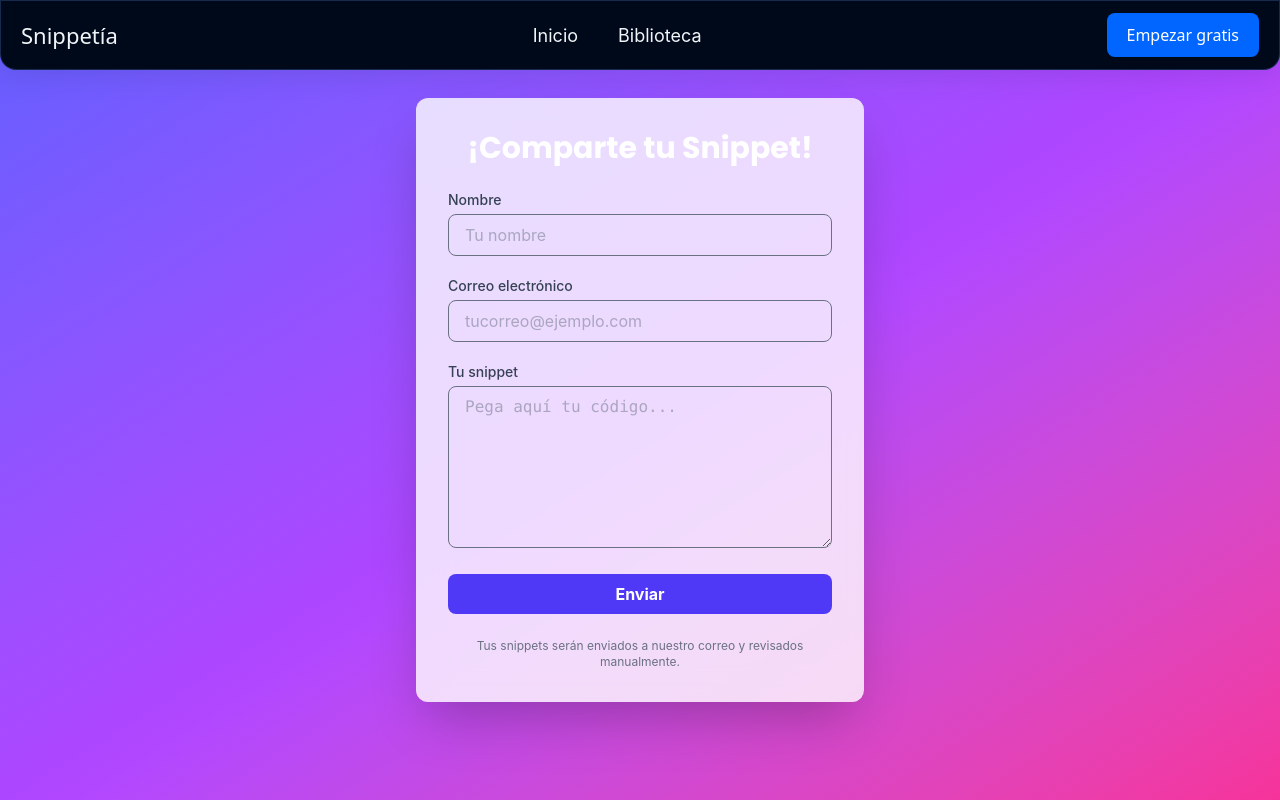
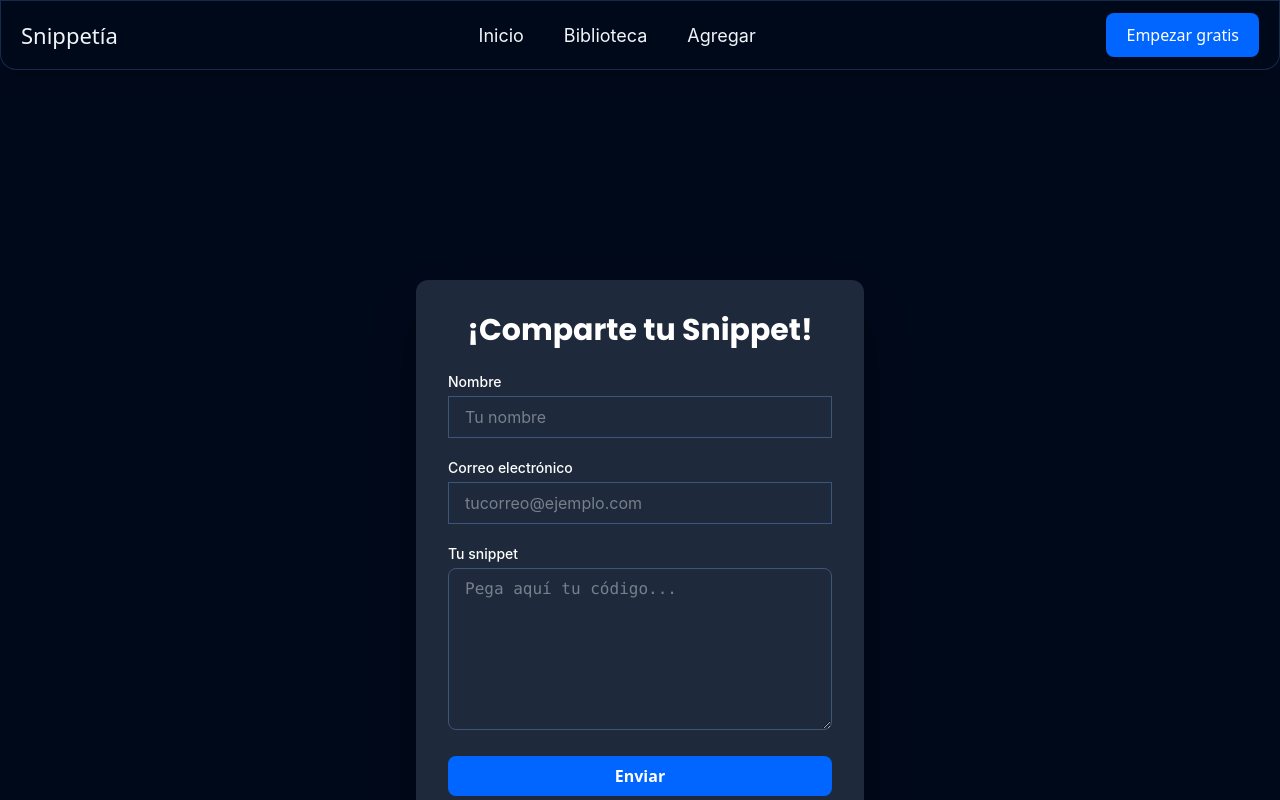
Before and after one commit to ManuelDavGomez/Personal---Snippet-a, a Next.js app: page /pages/agregar in a window 1280 px wide. Shown: the top 800 px of the page. Built offline with nearby package versions, Linux system fonts and the light colour scheme.

Commit message:
Se implemento la pagina de agregar snippets con un correo

```diff
--- a/src/app/components/Nav.jsx
+++ b/src/app/components/Nav.jsx
@@ -36,6 +36,11 @@ const Nav = () => {
             Biblioteca
           </Link>
         </li>
+          <li>
+          <Link href="/pages/agregar" class="nav-links">
+            Agregar
+          </Link>
+        </li>
       </ul>
 
       <button class="bg-blue-600 text-white px-4 py-2 rounded-lg">Empezar gratis</button>
--- a/src/app/pages/agregar/page.js
+++ b/src/app/pages/agregar/page.js
@@ -7,33 +7,34 @@ const Page = () => {
 
   if (state.succeeded) {
     return (
-      <div className="min-h-screen flex items-center justify-center bg-gradient-to-br from-indigo-500 via-purple-500 to-pink-500">
-        <div className="bg-white/80 backdrop-blur-lg rounded-xl shadow-2xl p-8 w-full max-w-md text-center">
+      <section className="min-h-screen flex items-center justify-center ">
+        <section className="bg-white/80 backdrop-blur-lg rounded-xl shadow-2xl p-8 w-full max-w-md text-center">
           <h1 className="text-3xl font-bold text-indigo-700 mb-6">
             ¡Gracias por tu snippet! 🎉
           </h1>
           <p className="text-gray-700">Lo hemos recibido correctamente.</p>
-        </div>
-      </div>
+        </section>
+      </section>
     );
   }
 
   return (
-    <div className="min-h-screen flex items-center justify-center bg-gradient-to-br from-indigo-500 via-purple-500 to-pink-500">
-      <div className="bg-white/80 backdrop-blur-lg rounded-xl shadow-2xl p-8 w-full max-w-md">
+    <section className="min-h-screen flex items-center justify-center !pt-70 pb-70">
+      <secion className="bg-[#1E293B] backdrop-blur-lg rounded-xl shadow-2xl p-8 w-full max-w-md">
         <h1 className="text-3xl font-bold text-center text-indigo-700 mb-6">
           ¡Comparte tu Snippet!
         </h1>
         <form className="space-y-5" onSubmit={handleSubmit}>
           <div>
-            <label className="block text-sm font-medium text-gray-700">
+            <label className="block text-sm font-medium text-white">
               Nombre
             </label>
             <input
               type="text"
               name="nombre"
               required
-              className="mt-1 w-full px-4 py-2 border rounded-lg focus:outline-none focus:ring-2 focus:ring-indigo-400"
+              autoComplete="off"
+              className="mt-1 w-full px-4 py-2 border border-[#3e557a] text-gray-300 focus:outline-none focus:ring-2 focus:ring-[#0066ff]"
               placeholder="Tu nombre"
             />
             <ValidationError
@@ -43,14 +44,15 @@ const Page = () => {
             />
           </div>
           <div>
-            <label className="block text-sm font-medium text-gray-700">
+            <label className="block text-sm font-medium text-white">
               Correo electrónico
             </label>
             <input
               type="email"
               name="email"
               required
-              className="mt-1 w-full px-4 py-2 border rounded-lg focus:outline-none focus:ring-2 focus:ring-indigo-400"
+              autoComplete="off"
+              className="mt-1 w-full px-4 py-2 border border-[#3e557a] text-gray-300  focus:outline-none focus:ring-2 focus:ring-[#0066ff]"
               placeholder="tucorreo@ejemplo.com"
             />
             <ValidationError
@@ -60,14 +62,15 @@ const Page = () => {
             />
           </div>
           <div>
-            <label className="block text-sm font-medium text-gray-700">
+            <label className="block text-sm font-medium text-white">
               Tu snippet
             </label>
             <textarea
               name="snippet"
               required
+              autoComplete="off"
               rows={6}
-              className="mt-1 w-full px-4 py-2 border rounded-lg focus:outline-none focus:ring-2 focus:ring-indigo-400 font-mono"
+              className="mt-1 w-full px-4 py-2 border border-[#3e557a] rounded-lg text-gray-300 focus:outline-none focus:ring-2 focus:ring-[#0066ff] font-mono"
               placeholder="Pega aquí tu código..."
             />
             <ValidationError
@@ -79,7 +82,7 @@ const Page = () => {
           <button
             type="submit"
             disabled={state.submitting}
-            className="w-full py-2 px-4 bg-indigo-600 text-white font-bold rounded-lg hover:bg-indigo-700 transition"
+            className="w-full cursor-pointer py-2 px-4 bg-[#0066ff] text-white font-bold rounded-lg hover:bg-[#0055cc] transition"
           >
             Enviar
           </button>
@@ -87,8 +90,8 @@ const Page = () => {
         <p className="mt-6 text-xs text-center text-gray-500">
           Tus snippets serán enviados a nuestro correo y revisados manualmente.
         </p>
-      </div>
-    </div>
+      </secion>
+    </section>
   );
 };
 
```
